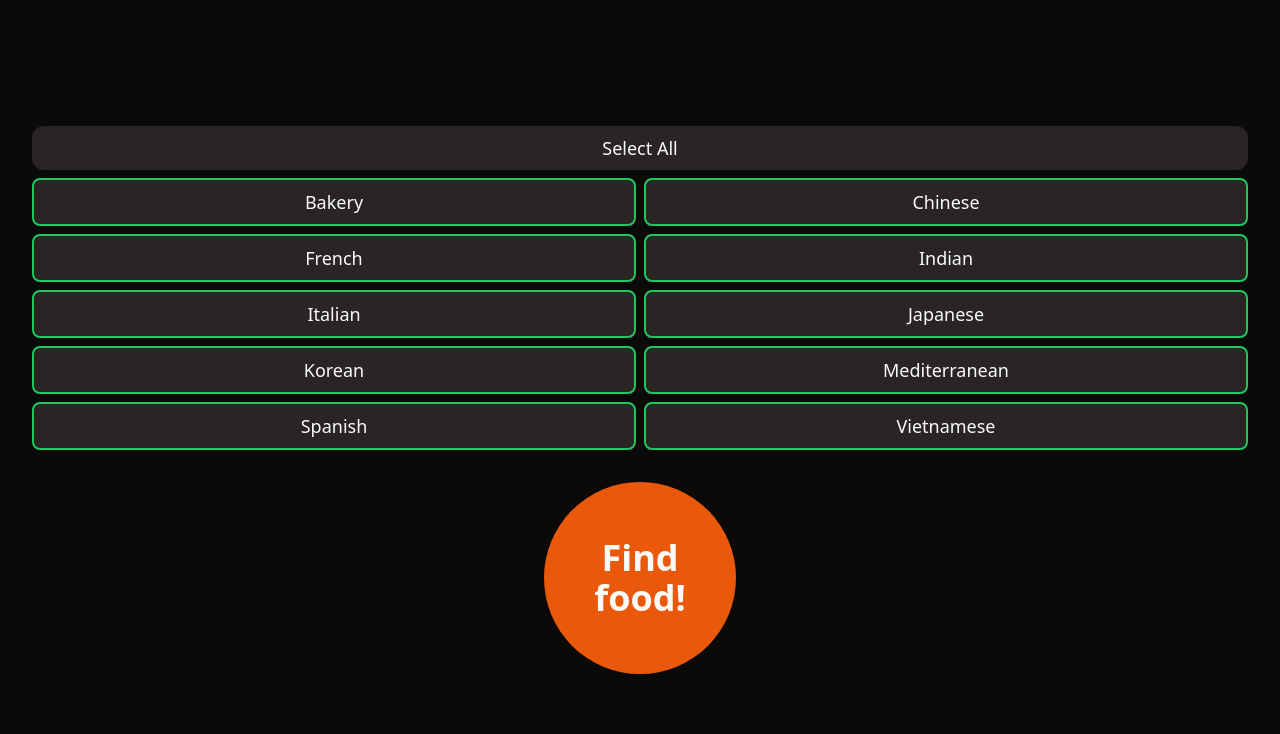
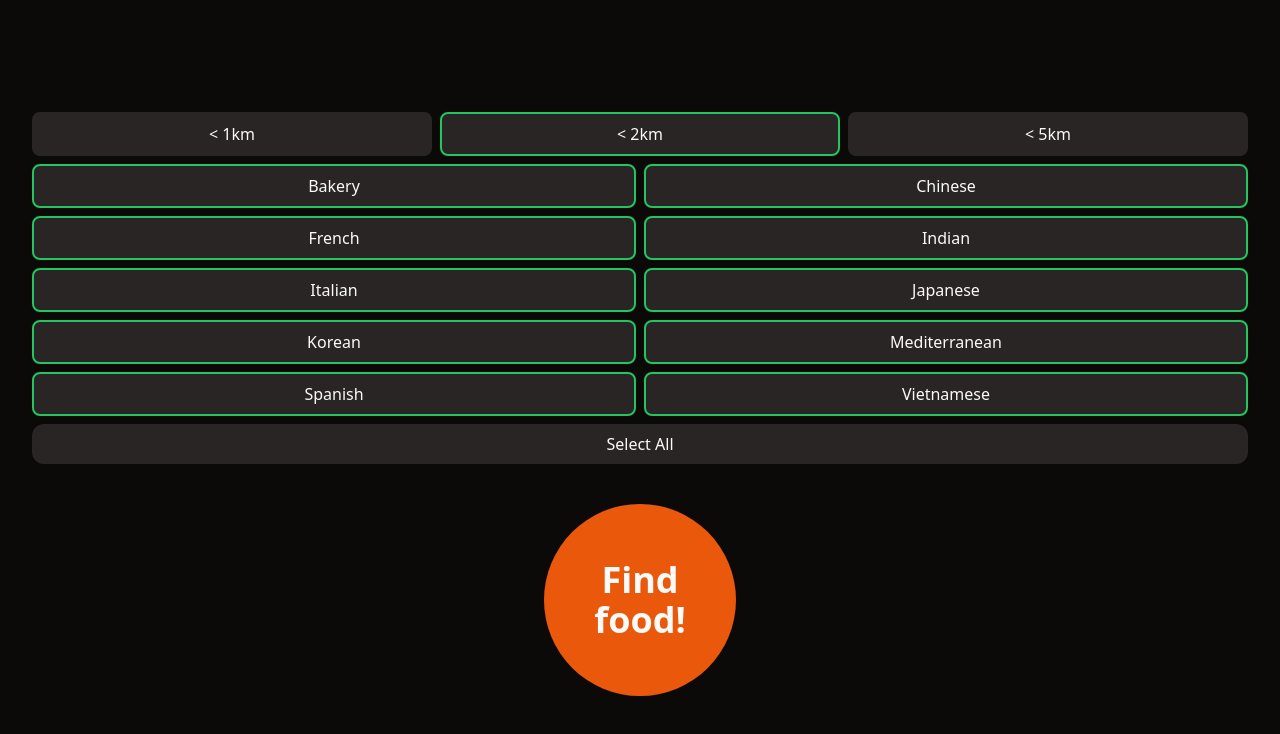
Before and after one commit to mcmc101001/whereToEat, a Vue app in the folder frontend/: page / in a window 1280 px wide. Shown: the top 734 px of the page. Built offline with nearby package versions, Linux system fonts and the light colour scheme; no server answers.

Commit message:
Add radius selection UI

```diff
--- a/frontend/src/components/Filter.vue
+++ b/frontend/src/components/Filter.vue
@@ -1,7 +1,7 @@
 <script setup lang="ts">
-import { type FilterItem, useStore } from '@/store/store';
+import { type FilterItem, useFilterStore } from '@/store/filterStore';
 
-const { toggleFilter } = useStore();
+const { toggleFilter } = useFilterStore();
 
 defineProps<{
   filter: FilterItem;
@@ -10,7 +10,8 @@ defineProps<{
 </script>
 
 <template>
-  <div class="flex bg-secondary text-lg px-3 py-2 justify-center rounded-lg items-center gap-2 border-2" :class="filter.selected ? 'border-green-500' : 'border-secondary' " @click="toggleFilter(filter)">
+  <div class="flex bg-secondary text-md px-3 py-2 justify-center rounded-lg items-center gap-2 border-2"
+  :class="filter.selected ? 'border-green-500' : 'border-secondary' " @click="toggleFilter(filter)">
     <label>{{ filter.displayName }}</label>
   </div>
 </template>
--- a/frontend/src/components/FilterSection.vue
+++ b/frontend/src/components/FilterSection.vue
@@ -1,17 +1,17 @@
 <script setup lang="ts">
-import { useStore } from '@/store/store';
+import { useFilterStore } from '@/store/filterStore';
 import Filter from '@/components/Filter.vue';
 import { storeToRefs } from 'pinia';
 
-const { resetFilters } = useStore();
-const { filterItems, noneSelected } = storeToRefs(useStore());
+const { resetFilters } = useFilterStore();
+const { filterItems, noneSelected } = storeToRefs(useFilterStore());
 
 </script>
 
 <template>
-  <button class="w-full bg-secondary text-lg px-3 py-2 rounded-xl" @click="resetFilters">Select All</button>
-  <div class="grid grid-cols-2 mt-2 gap-2 w-full">
+  <div class="grid grid-cols-2 gap-2 w-full">
     <Filter v-for="filter in filterItems" :filter="filter" :key="filter.displayName" />
   </div>
-  <div v-if="noneSelected" class="mt-2 text-center">Note: No filters selected means general places will be searched</div>
+    <button class="w-full bg-secondary text-md px-3 py-2 rounded-xl" @click="resetFilters">Select All</button>
+  <div v-if="noneSelected" class="mt-2 text-center">Note: No filters selected means general places will be searched instead of food</div>
 </template>
--- /dev/null
+++ b/frontend/src/components/Radius.vue
@@ -0,0 +1,17 @@
+<script setup lang="ts">
+import { type RadiusItem, useRadiusStore } from '@/store/radiusStore';
+
+const { setRadius } = useRadiusStore();
+
+defineProps<{
+  radiusItem: RadiusItem;
+}>();
+
+</script>
+
+<template>
+  <div class="flex bg-secondary text-md px-3 py-2 justify-center rounded-lg items-center gap-2 border-2"
+    :class="radiusItem.selected ? 'border-green-500' : 'border-secondary'" @click="setRadius(radiusItem)">
+    <label>{{ radiusItem.displayName }}</label>
+  </div>
+</template>
--- /dev/null
+++ b/frontend/src/components/RadiusSection.vue
@@ -0,0 +1,14 @@
+<script setup lang="ts">
+import { useRadiusStore } from '@/store/radiusStore';
+import Radius from '@/components/Radius.vue';
+import { storeToRefs } from 'pinia';
+
+const { radiusItems } = storeToRefs(useRadiusStore());
+
+</script>
+
+<template>
+  <div class="grid grid-cols-3 mt-2 gap-2 w-full">
+    <Radius v-for="radiusItem in radiusItems" :radiusItem="radiusItem" :key="radiusItem.displayName" />
+  </div>
+</template>
--- a/frontend/src/routes/Home.vue
+++ b/frontend/src/routes/Home.vue
@@ -2,6 +2,7 @@
 import { ref } from 'vue'
 import router from '@/router'
 import FilterSection from '@/components/FilterSection.vue';
+import RadiusSection from '@/components/RadiusSection.vue';
 
 const errorState = ref(false)
 
@@ -24,7 +25,8 @@ function getLocation() {
 </script>
 
 <template>
-  <div class="h-full w-full flex p-8 flex-col items-center justify-center">
+  <div class="h-full w-full flex p-8 flex-col items-center justify-center gap-2">
+    <RadiusSection />
     <FilterSection />
     <button class="h-48 mt-8 w-48 font-semibold p-6 rounded-full text-4xl bg-primary text-primary-foreground" @click="getLocation">
       Find food!
--- a/frontend/src/routes/recommendation/Recommendation.vue
+++ b/frontend/src/routes/recommendation/Recommendation.vue
@@ -4,7 +4,7 @@ import { onMounted, ref } from 'vue'
 import { useRoute, useRouter } from "vue-router";
 import getNearbyPlaces, { type Place, type getNearbyPlacesBody } from '@/api/getNearbyPlaces'
 import Card from '@/components/Card.vue';
-import { useStore } from '@/store/store';
+import { useFilterStore } from '@/store/filterStore';
 import { RouterLink } from 'vue-router'
 import { storeToRefs } from 'pinia'
 
@@ -30,11 +30,10 @@ if (Number.isNaN(latNumber) || Number.isNaN(longNumber)) {
   router.push({ name: 'Home' })
 }
 
-const { filterItems } = storeToRefs(useStore())
-const { allSelected } = useStore()
+const { filterItems } = storeToRefs(useFilterStore())
+const { allSelected } = useFilterStore()
 
 const filters = allSelected ? ['restaurant'] : filterItems.value.filter((item) => item.selected).map((filterItem) => filterItem.apiName)
-console.log(filters)
 
 let places: Place[] = []
 const placeIndex = ref(0)
@@ -88,10 +87,12 @@ function prevPlace() {
         <Card v-else :place="places[placeIndex]" :key="placeIndex" />
       </div>
       <div class="flex items-center justify-center w-full gap-3">
-        <button :disabled="placeIndex == 0" @click="prevPlace" class="p-3 flex-1 flex text-xl items-center justify-center bg-primary rounded-full" :class="placeIndex == 0 && 'opacity-50'">
+        <button :disabled="placeIndex == 0" @click="prevPlace" class="p-3 flex-1 flex text-xl items-center justify-center bg-primary rounded-full"
+        :class="placeIndex == 0 && 'opacity-50'">
           &lt; Previous
         </button>
-        <button :disabled="placeIndex == MAX_LOCATION_NUMBER" @click="nextPlace" class="p-3 flex-1 flex text-xl items-center justify-center bg-primary rounded-full" :class="placeIndex == MAX_LOCATION_NUMBER && 'opacity-50'">
+        <button :disabled="placeIndex == MAX_LOCATION_NUMBER" @click="nextPlace" class="p-3 flex-1 flex text-xl items-center justify-center bg-primary
+        rounded-full" :class="placeIndex == MAX_LOCATION_NUMBER && 'opacity-50'">
           Next &gt;
         </button>
       </div>
--- a/frontend/src/store/store.ts
+++ b/frontend/src/store/filterStore.ts
@@ -7,7 +7,7 @@ export type FilterItem = {
   apiName: string
 }
 
-export const useStore = defineStore('search-filters', () => {
+export const useFilterStore = defineStore('search-filters', () => {
   const filterItems = ref([
     { displayName: 'Bakery', selected: true, apiName: 'bakery' },
     { displayName: 'Chinese', selected: true, apiName: 'chinese_restaurant' },
--- /dev/null
+++ b/frontend/src/store/radiusStore.ts
@@ -0,0 +1,29 @@
+import { defineStore } from 'pinia'
+import { ref } from 'vue'
+import { type Ref } from 'vue'
+
+export type RadiusItem = {
+  displayName: string
+  selected: boolean
+  apiValue: number
+}
+
+export const useRadiusStore = defineStore('search-radius', () => {
+  const radiusItems: Ref<RadiusItem[]> = ref([
+    { displayName: '< 1km', selected: false, apiValue: 1000 },
+    { displayName: '< 2km', selected: true, apiValue: 2000 },
+    { displayName: '< 5km', selected: false, apiValue: 5000 }
+  ])
+
+  const setRadius = (selectedItem: RadiusItem) => {
+    radiusItems.value.forEach((item) => {
+      if (item === selectedItem) {
+        item.selected = true
+      } else {
+        item.selected = false
+      }
+    })
+  }
+
+  return { radiusItems, setRadius }
+})
```
Also changed, not shown: frontend/.eslintrc.cjs.
